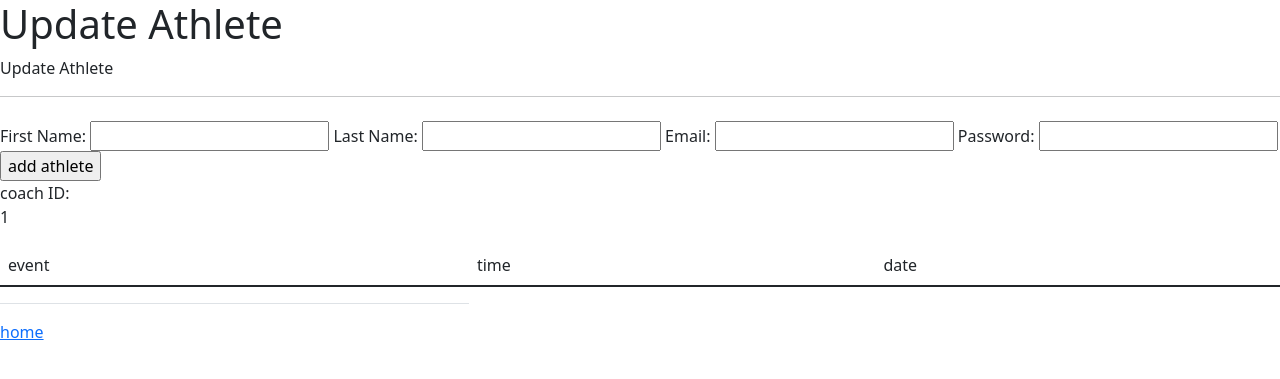
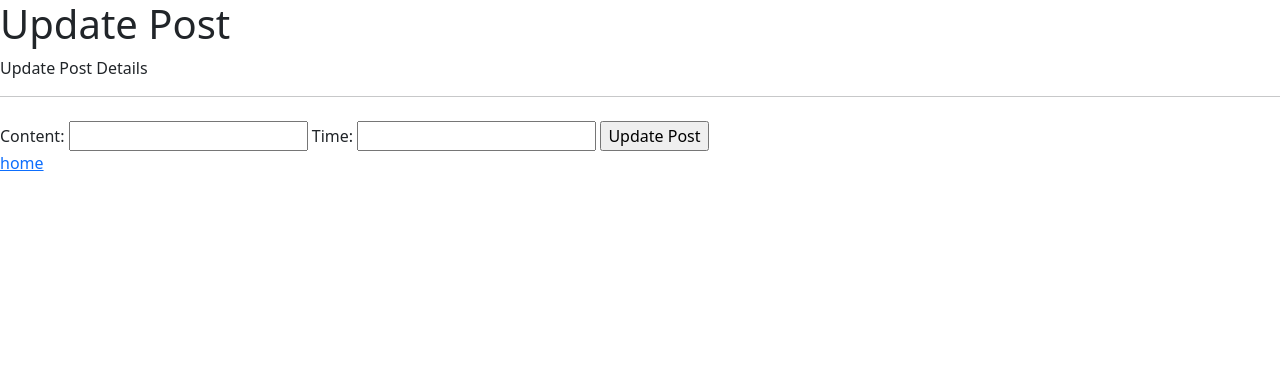
Before and after one commit to Schneider-Alex/OnTrack, a Flask app: template flask_app/templates/update_post.html in a window 1280 px wide. Shown: the top 379 px of the page. Run offline with Flask 2, Linux system fonts and the light colour scheme; the template is opened without the code that fills it, so the values that code supplies are empty; the visitor is signed in with stand-in values (Sample User, id 1).

Commit message:
pulling Time CRUD, synching main

```diff
--- a/flask_app/templates/dashboard.html
+++ b/flask_app/templates/dashboard.html
@@ -15,7 +15,7 @@
 {%for post in coach_posts%}
     <tr>
         <td>{{post.content}}</td>
-        <td><a href="/post{{post.id}}/edit">Edit</a> - <a href="/post/{{post.id}}/delete">Delete</a></td>
+        <td><a href="/post/{{post.id}}/edit_page">Edit</a> - <a href="/post/{{post.id}}/delete">Delete</a></td>
 
     </tr>
 {%endfor%}
--- a/flask_app/templates/update_post.html
+++ b/flask_app/templates/update_post.html
@@ -1,41 +1,19 @@
 {%extends "layout.html"%}{% block body%}
-<h1>Update Athlete</h1>
-<form action="/coach/update/athlete" method="post" class="col dashboard-style">
-    <label>Update Athlete</label>
+<h1>Update Post</h1>
+<form action="/post/edit" method="post" class="col dashboard-style">
+    <label>Update Post Details</label>
     <hr class="mb-4" />
     <label
-        >First Name:
-        <input type="text" name="first_name" value="{{athlete.first_name}}" />
+        >Content:
+        <input type="text" name="first_name" value="{{post.content}}" />
     </label>
     <label
-        >Last Name:
-        <input type="text" name="last_name" value="{{athlete.last_name}}" />
+        >Time:
+        <input type="text" name="last_name" value="{{post.last_name}}" />
     </label>
-    <label
-        >Email:
-        <input type="text" name="email" value="{{athlete.email}}" />
-    </label>
-    <label>Password: <input type="password" name="password" /></label>
-    <input type="submit" value="add athlete" />
+    <input type="hidden" name="id" value="{{post.id}}">
+    <input type="submit" value="Update Post" />
 </form>
-coach ID:
-<p>{{session.coach_id}}</p>
-
-<table class="table">
-    <thead>
-        <tr>
-            <td>event</td>
-            <td>time</td>
-            <td>date</td>
-        </tr>
-    </thead>
-    <tbody>
-        <tr>
-            <td>{#{athlete_time.event}}</td>
-            <td>{{athlete_time.time}#}</td>
-        </tr>
-    </tbody>
-</table>
 
 <!-- Display times -->
 
```
Also changed, not shown: flask_app/controllers/posts.py (+9 -0 lines), flask_app/models/post.py (+26 -2 lines).
